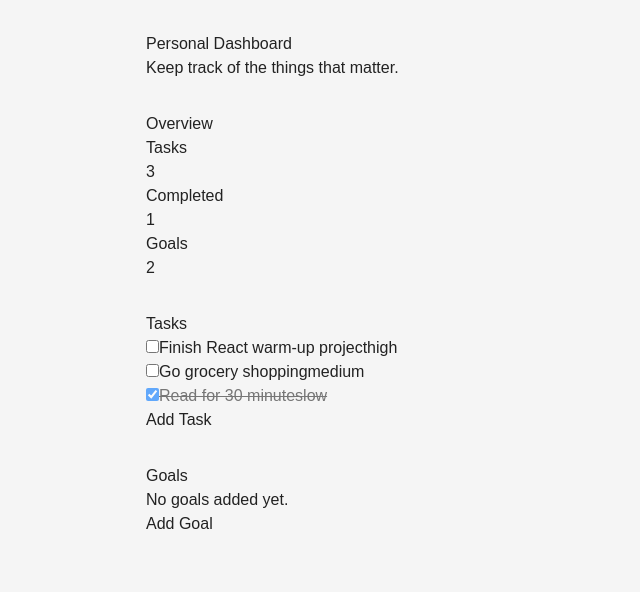
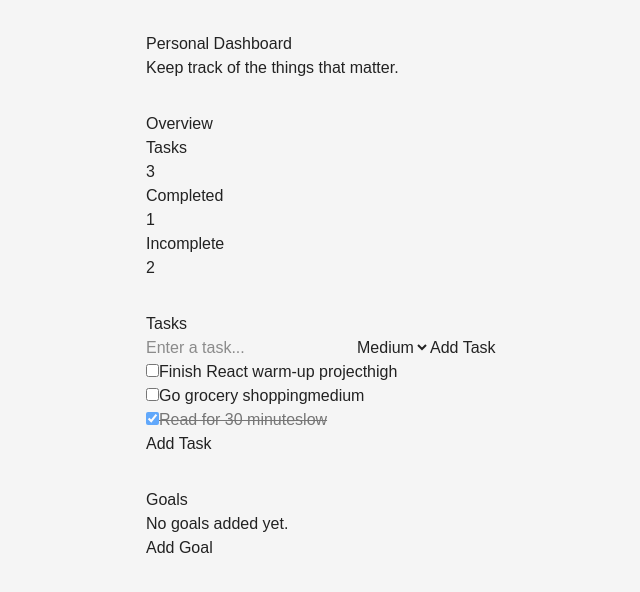
Before and after one commit to jburky15/react-personal-dashboard, a React (Vite) app: page / in a window 1280 px wide. Shown: the top 592 px of the page, without its empty margins (26-666 px from the left). Built offline with nearby package versions, Linux system fonts and the light colour scheme.

Commit message:
Added task creation form

```diff
--- a/src/App.jsx
+++ b/src/App.jsx
@@ -31,17 +31,32 @@ function App() {
     setTasks(
       tasks.map((task) =>
         task.id === id
-        ? { ...task, completed: !task.completed}
-        : task
+          ? { ...task, completed: !task.completed }
+          : task
       )
     )
+  }
+
+  function addTask(taskData) {
+    const newTask = {
+      id: Date.now(),
+      title: taskData.title,
+      priority: taskData.priority,
+      completed: false,
+    }
+
+    setTasks([...tasks, newTask])
   }
 
   return (
     <main>
       <Header />
-      <Stats tasks={tasks}/>
-      <TaskList tasks={tasks} setTasks={toggleTask}/>
+      <Stats tasks={tasks} />
+      <TaskList
+        tasks={tasks}
+        toggleTask={toggleTask}
+        addTask={addTask}
+      />
       <Goals />
     </main>
   )
--- a/src/components/Stats.jsx
+++ b/src/components/Stats.jsx
@@ -19,7 +19,7 @@ function Stats( { tasks }) {
                 </div>
 
                 <div>
-                    <h3>Goals</h3>
+                    <h3>Incomplete</h3>
                     <p>{openTasks}</p>
                 </div>
             </div>
--- /dev/null
+++ b/src/components/TaskForm.jsx
@@ -0,0 +1,48 @@
+import { useState } from 'react'
+
+function TaskForm({ addTask }) {
+    const [title, setTitle] = useState('')
+    const [priority, setPriority] = useState('medium')
+
+    function handleSubmit(e) {
+        e.preventDefault()
+
+        if (!title.trim()) {
+        return
+    }
+
+        addTask({
+            title: title.trim(),
+            priority
+    })
+
+        setTitle('')
+        setPriority('medium')
+    }
+
+    return (
+        <form onSubmit={handleSubmit}>
+            <input
+                type="text"
+                value={title}
+                onChange={(e) => setTitle(e.target.value)}
+                placeholder="Enter a task..."
+            />
+
+            <select
+                value={priority}
+                onChange={(e) => setPriority(e.target.value)}
+            >
+                <option value="low">Low</option>
+                <option value="medium">Medium</option>
+                <option value="high">High</option>
+            </select>
+
+            <button type="submit">
+                Add Task
+            </button>
+        </form>
+    )
+}
+
+export default TaskForm
--- a/src/components/TaskList.jsx
+++ b/src/components/TaskList.jsx
@@ -1,9 +1,12 @@
 import TaskItem from './TaskItem'
+import TaskForm from './TaskForm'
 
-function TaskList({ tasks, toggleTask }) {
+function TaskList({ tasks, toggleTask, addTask }) {
   return (
     <section>
       <h2>Tasks</h2>
+
+      <TaskForm addTask={addTask} />
 
       {tasks.length === 0 ? (
         <p>No tasks yet.</p>
```
